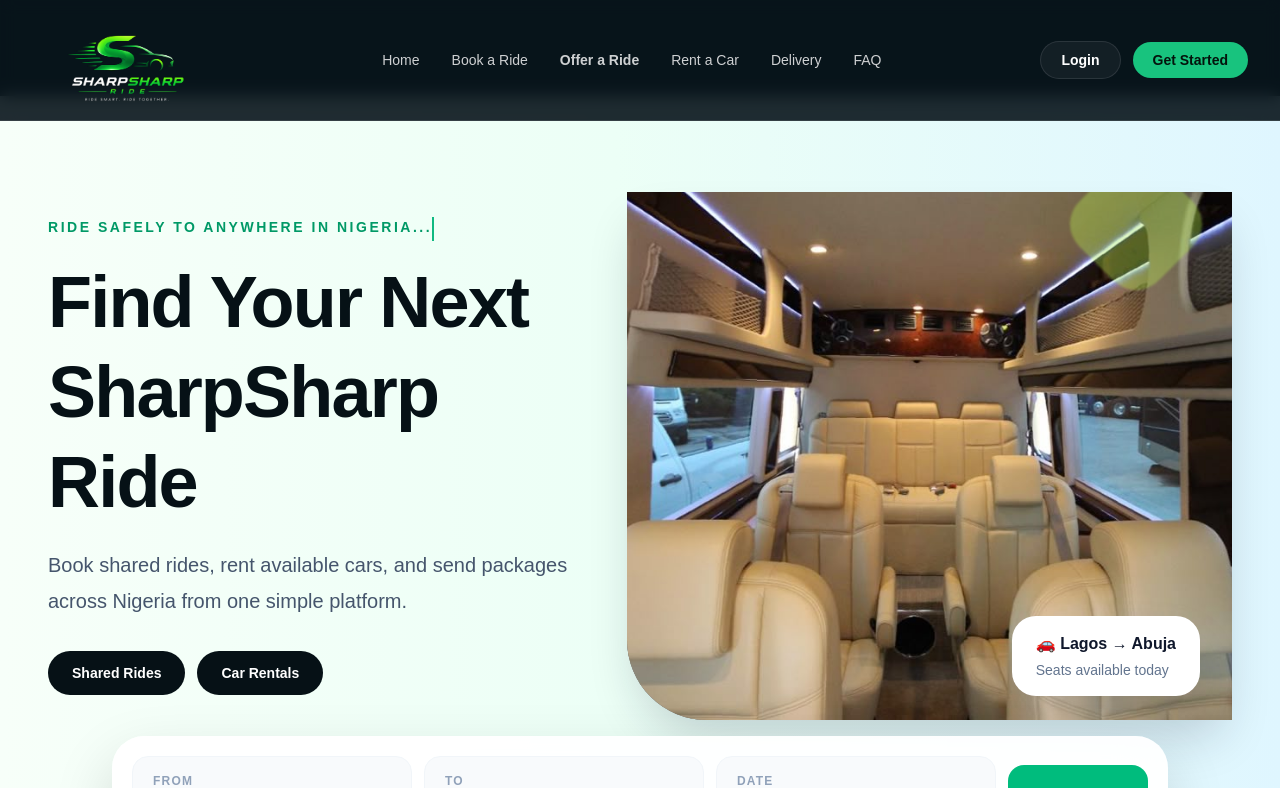
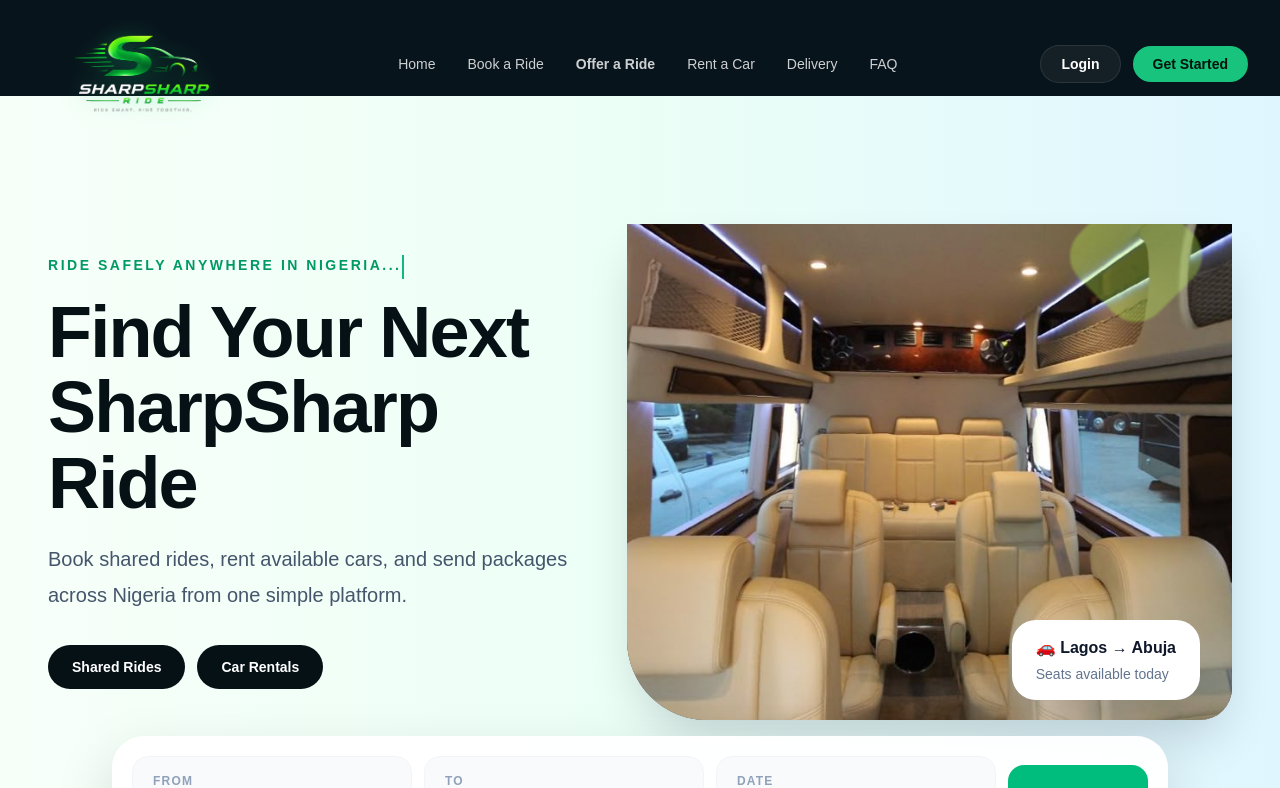
Before and after one commit to joyonovae/sharpsharp-ride-v2, a Next.js app: page / in a window 1280 px wide. Shown: the top 788 px of the page. Built offline with nearby package versions, Linux system fonts and the light colour scheme; no server answers.

Commit message:
homepage and logo changes

```diff
--- a/components/Navbar.tsx
+++ b/components/Navbar.tsx
@@ -11,7 +11,6 @@
 };
 
 const NAV_LOGO = "/logos/navbar-logo.png";
-
 const ADMIN_EMAILS = ["onovaejoy4@gmail.com", "sharpsharptaxi@gmail.com"];
 
 export default function Navbar() {
@@ -24,8 +23,21 @@
   const [accountOpen, setAccountOpen] = useState(false);
   const [mobileOpen, setMobileOpen] = useState(false);
 
+  // 🔥 NEW: scroll state
+  const [scrolled, setScrolled] = useState(false);
+
   const userEmail = user?.email?.toLowerCase() || "";
   const isAdmin = userRole === "admin" || ADMIN_EMAILS.includes(userEmail);
+
+  // 🔥 scroll listener
+  useEffect(() => {
+    function handleScroll() {
+      setScrolled(window.scrollY > 40);
+    }
+
+    window.addEventListener("scroll", handleScroll);
+    return () => window.removeEventListener("scroll", handleScroll);
+  }, []);
 
   useEffect(() => {
     let mounted = true;
@@ -89,12 +101,10 @@
 
   async function handleLogout() {
     await supabase.auth.signOut();
-
     setUser(null);
     setUserRole(null);
     setAccountOpen(false);
     setMobileOpen(false);
-
     router.replace("/");
     router.refresh();
   }
@@ -105,17 +115,34 @@
   }
 
   return (
-    <nav className="fixed left-0 right-0 top-0 z-50 border-b border-white/10 bg-[#08141b]/90 backdrop-blur">
-      <div className="mx-auto flex max-w-7xl items-center justify-between px-4 py-3 sm:px-5 lg:px-8">
+    <nav
+      className={`fixed left-0 right-0 top-0 z-50 border-b transition-all duration-300 ${
+        scrolled
+          ? "border-white/10 bg-[#08141b]/95 shadow-lg backdrop-blur"
+          : "border-transparent bg-transparent"
+      }`}
+    >
+      <div className="mx-auto flex max-w-7xl items-center justify-between px-4 py-2 sm:px-5 lg:px-8">
+        {/* LOGO */}
         <Link href="/" onClick={closeMenus} className="flex items-center">
-          <Image
-  src={NAV_LOGO}
-  alt="SharpSharp Ride logo"
-  width={260}
-  height={90}
-  className="h-16 w-auto object-contain sm:h-20 md:h-20 lg:h-24"
-  priority
-/>
+          <div
+            className={`transition-all duration-300 ${
+              scrolled ? "scale-[0.9]" : "scale-100"
+            }`}
+          >
+            <Image
+              src={NAV_LOGO}
+              alt="SharpSharp Ride logo"
+              width={320}
+              height={110}
+              className={`w-auto object-contain transition-all duration-300 ${
+                scrolled
+                  ? "h-16 drop-shadow-[0_0_6px_rgba(24,195,126,0.25)]"
+                  : "h-20 drop-shadow-[0_0_10px_rgba(24,195,126,0.35)] sm:h-24 lg:h-28"
+              }`}
+              priority
+            />
+          </div>
         </Link>
 
         {/* DESKTOP NAV */}
@@ -156,7 +183,6 @@
           {!loading && user ? (
             <div className="relative hidden md:block">
               <button
-                type="button"
                 onClick={() => setAccountOpen((prev) => !prev)}
                 className="rounded-full border border-white/10 bg-white/5 px-5 py-2 text-sm font-semibold text-white"
               >
@@ -165,37 +191,21 @@
 
               {accountOpen && (
                 <div className="absolute right-0 mt-2 w-52 rounded-xl border border-white/10 bg-[#0d1c24] p-3 shadow-lg">
-                  <Link
-                    href="/dashboard"
-                    onClick={closeMenus}
-                    className="block py-2 text-white hover:text-emerald-400"
-                  >
+                  <Link href="/dashboard" onClick={closeMenus} className="block py-2 text-white hover:text-emerald-400">
                     Dashboard
                   </Link>
 
-                  <Link
-                    href="/dashboard/bookings"
-                    onClick={closeMenus}
-                    className="block py-2 text-white hover:text-emerald-400"
-                  >
+                  <Link href="/dashboard/bookings" onClick={closeMenus} className="block py-2 text-white hover:text-emerald-400">
                     My Bookings
                   </Link>
 
                   {isAdmin && (
-                    <Link
-                      href="/admin/driver-applications"
-                      onClick={closeMenus}
-                      className="block py-2 text-white hover:text-red-400"
-                    >
+                    <Link href="/admin/driver-applications" onClick={closeMenus} className="block py-2 text-white hover:text-red-400">
                       Admin
                     </Link>
                   )}
 
-                  <button
-                    type="button"
-                    onClick={handleLogout}
-                    className="mt-2 w-full text-left text-red-400"
-                  >
+                  <button onClick={handleLogout} className="mt-2 w-full text-left text-red-400">
                     Logout
                   </button>
                 </div>
@@ -203,28 +213,20 @@
             </div>
           ) : !loading ? (
             <div className="hidden items-center gap-3 md:flex">
-              <Link
-                href="/login"
-                className="rounded-full border border-white/10 bg-white/5 px-5 py-2 text-sm font-semibold text-white"
-              >
+              <Link href="/login" className="rounded-full border border-white/10 bg-white/5 px-5 py-2 text-sm font-semibold text-white">
                 Login
               </Link>
 
-              <Link
-                href="/signup"
-                className="rounded-full bg-[#18c37e] px-5 py-2 text-sm font-semibold text-[#04130c]"
-              >
+              <Link href="/signup" className="rounded-full bg-[#18c37e] px-5 py-2 text-sm font-semibold text-[#04130c]">
                 Get Started
               </Link>
             </div>
           ) : null}
 
-          {/* MOBILE HAMBURGER */}
+          {/* MOBILE MENU BUTTON */}
           <button
-            type="button"
             onClick={() => setMobileOpen((prev) => !prev)}
-            className="inline-flex h-11 w-11 items-center justify-center rounded-full border border-white/10 bg-white/5 text-2xl font-bold text-white md:hidden"
-            aria-label="Open menu"
+            className="inline-flex h-11 w-11 items-center justify-center rounded-full border border-white/10 bg-white/5 text-2xl text-white md:hidden"
           >
             {mobileOpen ? "×" : "☰"}
           </button>
@@ -235,75 +237,18 @@
       {mobileOpen && (
         <div className="border-t border-white/10 bg-[#08141b] px-5 py-5 md:hidden">
           <div className="flex flex-col gap-4 text-base font-semibold">
-            <MobileLink href="/" onClick={closeMenus}>
-              Home
-            </MobileLink>
-
-            <MobileLink href="/rides" onClick={closeMenus}>
-              Book a Ride
-            </MobileLink>
-
-            <MobileLink href="/offer-a-ride" onClick={closeMenus}>
-              Offer a Ride
-            </MobileLink>
-
-            <MobileLink href="/rent" onClick={closeMenus}>
-              Rent a Car
-            </MobileLink>
-
-            <MobileLink href="/delivery" onClick={closeMenus}>
-              Delivery
-            </MobileLink>
-
-            <MobileLink href="/faq" onClick={closeMenus}>
-              FAQ
-            </MobileLink>
+            <MobileLink href="/" onClick={closeMenus}>Home</MobileLink>
+            <MobileLink href="/rides" onClick={closeMenus}>Book a Ride</MobileLink>
+            <MobileLink href="/offer-a-ride" onClick={closeMenus}>Offer a Ride</MobileLink>
+            <MobileLink href="/rent" onClick={closeMenus}>Rent a Car</MobileLink>
+            <MobileLink href="/delivery" onClick={closeMenus}>Delivery</MobileLink>
+            <MobileLink href="/faq" onClick={closeMenus}>FAQ</MobileLink>
 
             {isAdmin && (
               <MobileLink href="/admin/driver-applications" onClick={closeMenus}>
                 Admin
               </MobileLink>
             )}
-
-            <div className="mt-3 border-t border-white/10 pt-4">
-              {!loading && user ? (
-                <div className="flex flex-col gap-3">
-                  <MobileLink href="/dashboard" onClick={closeMenus}>
-                    Dashboard
-                  </MobileLink>
-
-                  <MobileLink href="/dashboard/bookings" onClick={closeMenus}>
-                    My Bookings
-                  </MobileLink>
-
-                  <button
-                    type="button"
-                    onClick={handleLogout}
-                    className="rounded-full bg-red-500 px-5 py-3 text-left font-bold text-white"
-                  >
-                    Logout
-                  </button>
-                </div>
-              ) : !loading ? (
-                <div className="flex flex-col gap-3">
-                  <Link
-                    href="/login"
-                    onClick={closeMenus}
-                    className="rounded-full border border-white/10 bg-white/5 px-5 py-3 text-center font-bold text-white"
-                  >
-                    Login
-                  </Link>
-
-                  <Link
-                    href="/signup"
-                    onClick={closeMenus}
-                    className="rounded-full bg-[#18c37e] px-5 py-3 text-center font-bold text-[#04130c]"
-                  >
-                    Get Started
-                  </Link>
-                </div>
-              ) : null}
-            </div>
           </div>
         </div>
       )}
@@ -311,17 +256,7 @@
   );
 }
 
-function NavLink({
-  href,
-  children,
-  color,
-  bold,
-}: {
-  href: string;
-  children: React.ReactNode;
-  color: string;
-  bold?: boolean;
-}) {
+function NavLink({ href, children, color, bold }: any) {
   return (
     <Link
       href={href}
@@ -334,15 +269,7 @@
   );
 }
 
-function MobileLink({
-  href,
-  children,
-  onClick,
-}: {
-  href: string;
-  children: React.ReactNode;
-  onClick: () => void;
-}) {
+function MobileLink({ href, children, onClick }: any) {
   return (
     <Link
       href={href}
--- a/src/app/page.tsx
+++ b/src/app/page.tsx
@@ -92,7 +92,7 @@
   }
 
   return (
-    <main className="overflow-hidden bg-[#061116] text-white">
+    <main className="w-full max-w-full overflow-x-hidden bg-[#061116] text-white">
       <style jsx global>{`
         .scroll-reveal {
           opacity: 0;
@@ -143,16 +143,16 @@
       `}</style>
 
       {/* HERO */}
-      <section className="relative overflow-hidden bg-white text-[#061116]">
+      <section className="relative w-full max-w-full overflow-x-hidden bg-white text-[#061116]">
         <div className="absolute inset-0 bg-[linear-gradient(90deg,#f7fff9_0%,#ecfff6_48%,#dff6ff_100%)]" />
 
-        <div className="relative mx-auto grid min-h-[760px] max-w-7xl items-center gap-8 px-5 pb-28 pt-24 lg:min-h-[720px] lg:grid-cols-[0.95fr_1.05fr] lg:px-12 lg:pb-24">
+        <div className="relative mx-auto grid w-full max-w-7xl items-center gap-8 px-4 pb-24 pt-32 sm:px-5 sm:pt-36 lg:min-h-[720px] lg:grid-cols-[0.95fr_1.05fr] lg:px-12 lg:pb-24 lg:pt-32">
           <div className="scroll-reveal z-10">
             <p className="typing-text mb-4 h-6 text-xs font-bold uppercase tracking-[0.18em] text-emerald-600 sm:text-sm">
-              Ride safely to anywhere in Nigeria...
+              Ride safely anywhere in Nigeria...
             </p>
 
-            <h1 className="max-w-3xl text-5xl font-black leading-tight tracking-tight sm:text-6xl lg:text-7xl">
+           <h1 className="max-w-3xl text-[2.75rem] font-black leading-[1.05] tracking-tight sm:text-6xl lg:text-7xl">
               Find Your Next
               <br />
               SharpSharp Ride
@@ -182,7 +182,7 @@
             </div>
           </div>
 
-          <div className="relative z-10 block h-[300px] overflow-hidden rounded-bl-[3rem] rounded-tl-[2rem] rounded-tr-[2rem] shadow-2xl shadow-slate-900/20 lg:h-full lg:rounded-bl-[5rem] lg:rounded-tl-none lg:rounded-tr-none">
+          <div className="relative z-10 block h-[300px] w-full max-w-full overflow-hidden rounded-[2rem] shadow-2xl shadow-slate-900/20 sm:h-[360px] lg:h-full lg:rounded-bl-[5rem] lg:rounded-tl-none lg:rounded-tr-none">
             <Swiper
               modules={[Autoplay, EffectFade]}
               effect="fade"
@@ -207,7 +207,7 @@
 
             <div className="pointer-events-none absolute -top-6 right-10 z-20 h-28 w-28 rotate-45 rounded-[2rem] bg-lime-300/35 blur-[1px]" />
 
-            <div className="absolute bottom-6 left-5 right-5 z-30 rounded-3xl bg-white px-5 py-4 shadow-2xl sm:left-auto sm:right-8 sm:w-auto sm:px-6">
+            <div className="absolute bottom-5 left-4 right-4 z-30 rounded-3xl bg-white px-4 py-4 shadow-2xl sm:left-auto sm:right-8 sm:w-auto sm:px-6">
               <p className="font-bold text-slate-900">🚗 Lagos → Abuja</p>
               <p className="mt-1 text-sm text-slate-500">
                 Seats available today
@@ -216,7 +216,7 @@
           </div>
         </div>
 
-        <div className="relative z-20 mx-auto -mt-16 max-w-6xl px-5 pb-16 lg:-mt-20 lg:px-12">
+        <div className="relative z-20 mx-auto -mt-12 w-full max-w-6xl px-4 pb-16 sm:px-5 lg:-mt-20 lg:px-12">
           <div className="scroll-reveal rounded-[2rem] bg-white/95 p-4 shadow-[0_25px_60px_rgba(0,0,0,0.15)] backdrop-blur-xl md:p-5">
             <div className="grid gap-3 md:grid-cols-[1fr_1fr_1fr_auto] md:items-center">
               <div className="rounded-2xl border border-slate-100 bg-slate-50 px-5 py-4">
```
